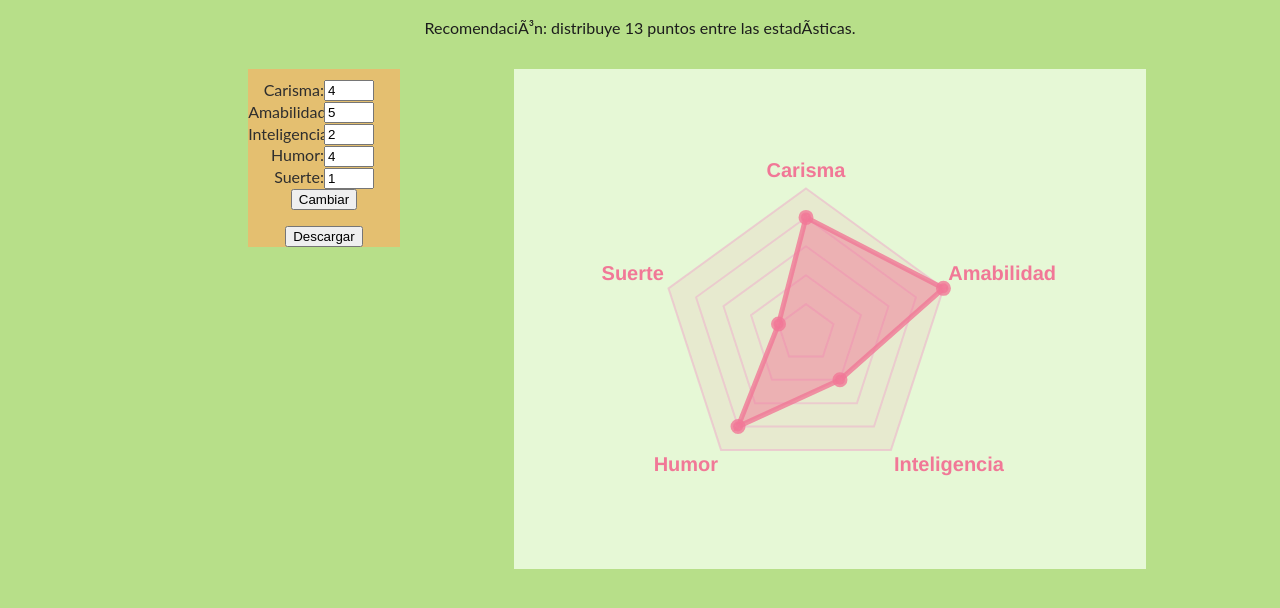
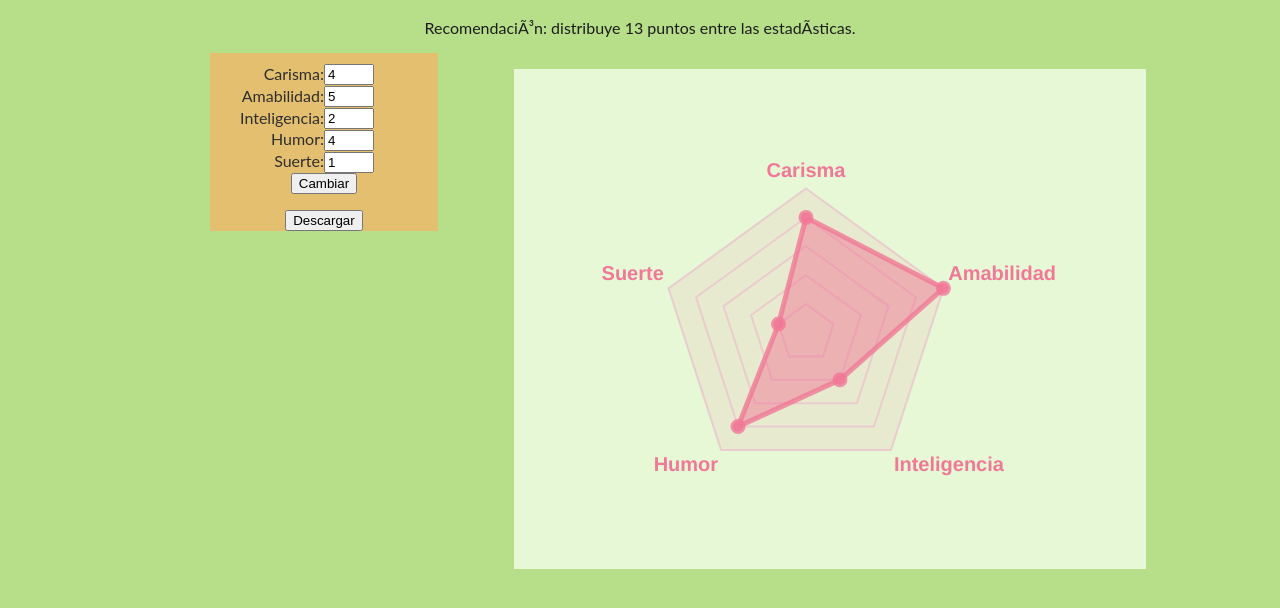
Before and after one commit to cyntrist/PVLI-MBTIGenerator, a plain HTML site: page index.html in a window 1280 px wide. Shown: the part 50-658 px from the top of the page. Drawn offline with nearby package versions, Linux system fonts and the light colour scheme.

Commit message:
bueno venga ya hostias

```diff
--- a/index.html
+++ b/index.html
@@ -12,8 +12,6 @@
     <div id = "izq">
         <div class = "stats">
             <form name="crear">
-                <p class = "stats">
-                    <div>
                 <ul id = "statsizq">
                     <li>Carisma:
                     </li>
@@ -26,7 +24,6 @@
                     <li>Suerte:
                     </li>
                 </ul>
-                    </div>
                 <div id = "statsder">
                     <ul>
                         <li>
@@ -47,7 +44,6 @@
                     </ul>
                 </div>
                 <button type="submit">Cambiar</button>
-                </p>
             </form>
             <form name="descargar">
                 <button type="descargar">Descargar</button>
--- a/style.css
+++ b/style.css
@@ -18,8 +18,8 @@ ul {
 }
 
 .stats {
-    margin-left: 30%;
-    margin-right: 30%;
+    margin-left: 20%;
+    margin-right: 20%;
     background-color: #e4bf70;
     color:#2e2e2e;
 }
```
Lines whose indentation alone changed are shown as unchanged.
